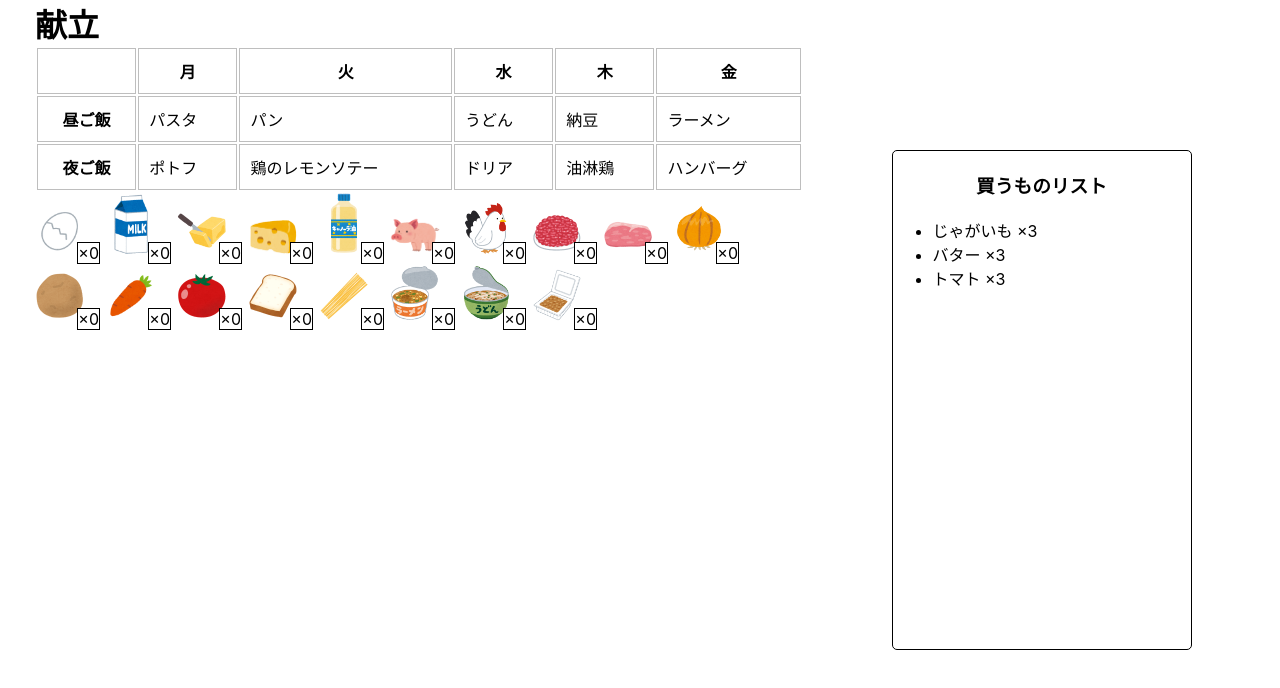
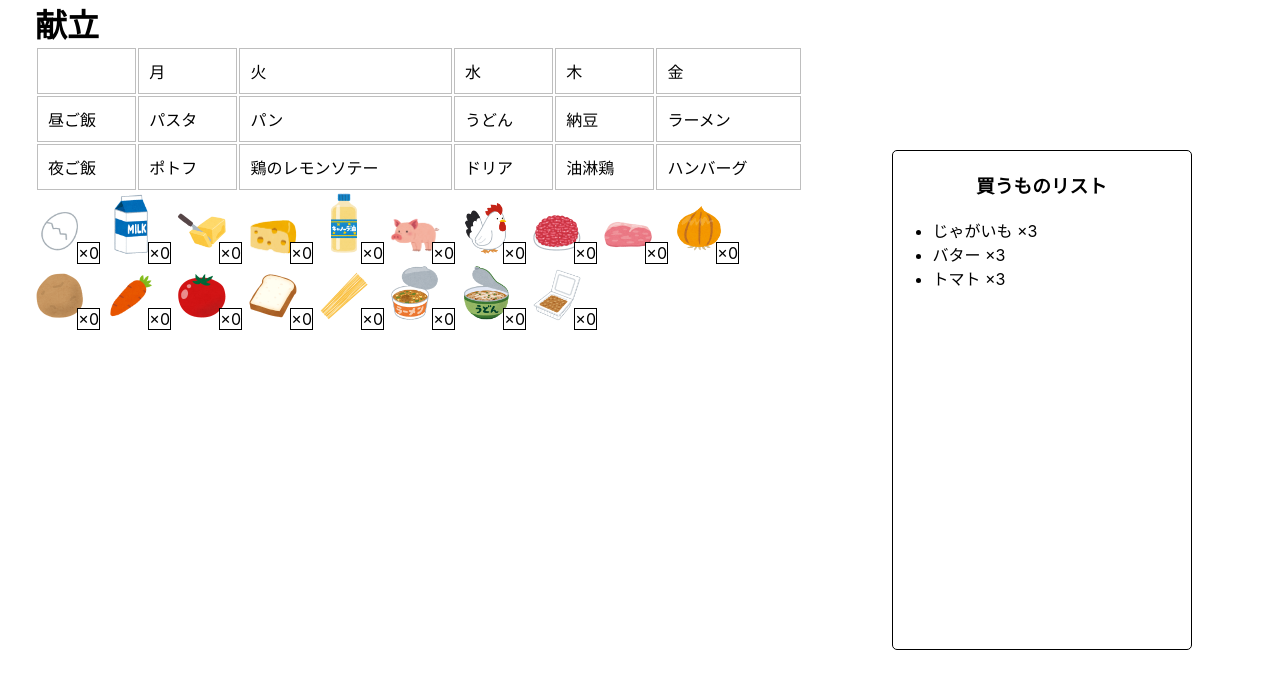
Before and after one commit to tkze0811/weekly-menu-picker, a React (Create React App) app: page / in a window 1280 px wide. Shown: the top 688 px of the page. Built offline with nearby package versions, Linux system fonts and the light colour scheme.

Commit message:
App.cssを削除してindex.cssとstyled-componentsのみを使う

```diff
--- a/src/App.css
+++ /dev/null
@@ -1,9 +0,0 @@
-#root {
-  height: 100vh;
-}
-
-td,
-th {
-  border: 1px solid rgb(190, 190, 190);
-  padding: 10px;
-}
--- a/src/App.tsx
+++ b/src/App.tsx
@@ -1,5 +1,4 @@
 import React from "react";
-import "./App.css";
 import { WeeklyMenuScreen } from "./screens/weeklyMenuScreen";
 import styled from "styled-components";
 
--- a/src/components/weeklyMenuTable.tsx
+++ b/src/components/weeklyMenuTable.tsx
@@ -3,6 +3,18 @@ import { DINNER_MENUS } from "../consts/dinnerMenus";
 import { LUNCH_MENUS } from "../consts/lunchMenus";
 import { WEEK_DAYS } from "../consts/weekdays";
 import { shuffleArray } from "../utils/shuffleArray";
+import styled, { css } from "styled-components";
+
+const tableCellStyle = css`
+  border: 1px solid rgb(190, 190, 190);
+  padding: 10px;
+`;
+const Th = styled.td`
+  ${tableCellStyle}
+`;
+const Td = styled.td`
+  ${tableCellStyle}
+`;
 
 export const WeeklyMenuTable = () => {
   const lunchMenus = shuffleArray(LUNCH_MENUS);
@@ -12,30 +24,30 @@ export const WeeklyMenuTable = () => {
     <table>
       <thead>
         <tr>
-          <th scope="col"></th>
+          <Th scope="col"></Th>
           {WEEK_DAYS.map((weekday, index) => {
             return (
-              <th key={index} scope="col">
+              <Th key={index} scope="col">
                 {weekday}
-              </th>
+              </Th>
             );
           })}
         </tr>
       </thead>
       <tbody>
         <tr>
-          <th scope="row">昼ご飯</th>
+          <Th scope="row">昼ご飯</Th>
           {lunchMenus.map((menu, index) => {
             if (index <= 4) {
-              return <td key={index}>{menu.name}</td>;
+              return <Td key={index}>{menu.name}</Td>;
             }
           })}
         </tr>
         <tr>
-          <th scope="row">夜ご飯</th>
+          <Th scope="row">夜ご飯</Th>
           {dinnerMenus.map((menu, index) => {
             if (index <= 4) {
-              return <td key={index}>{menu.name}</td>;
+              return <Td key={index}>{menu.name}</Td>;
             }
           })}
         </tr>
--- a/src/index.css
+++ b/src/index.css
@@ -1,13 +1,17 @@
 body {
   margin: 0;
-  font-family: -apple-system, BlinkMacSystemFont, 'Segoe UI', 'Roboto', 'Oxygen',
-    'Ubuntu', 'Cantarell', 'Fira Sans', 'Droid Sans', 'Helvetica Neue',
+  font-family: -apple-system, BlinkMacSystemFont, "Segoe UI", "Roboto", "Oxygen",
+    "Ubuntu", "Cantarell", "Fira Sans", "Droid Sans", "Helvetica Neue",
     sans-serif;
   -webkit-font-smoothing: antialiased;
   -moz-osx-font-smoothing: grayscale;
 }
 
 code {
-  font-family: source-code-pro, Menlo, Monaco, Consolas, 'Courier New',
+  font-family: source-code-pro, Menlo, Monaco, Consolas, "Courier New",
     monospace;
 }
+
+#root {
+  height: 100vh;
+}
```
